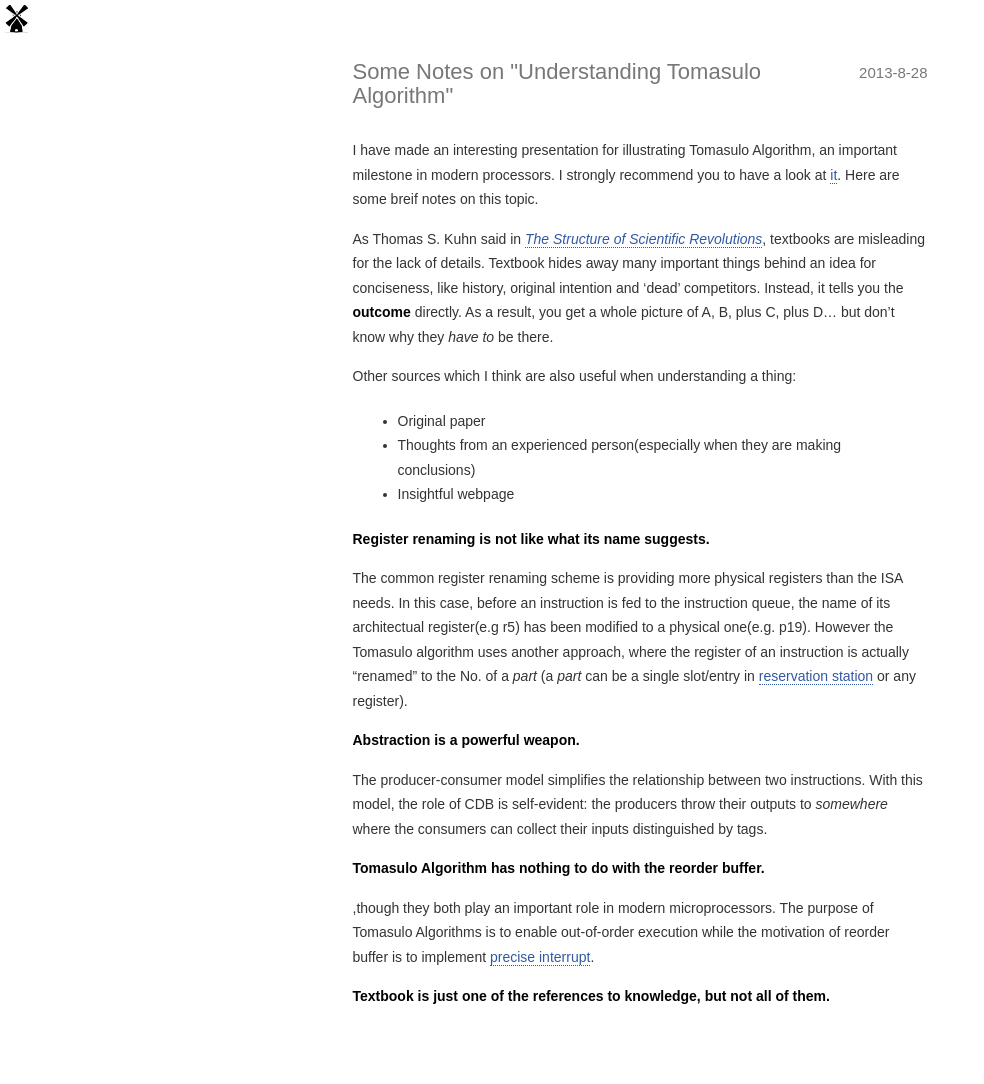
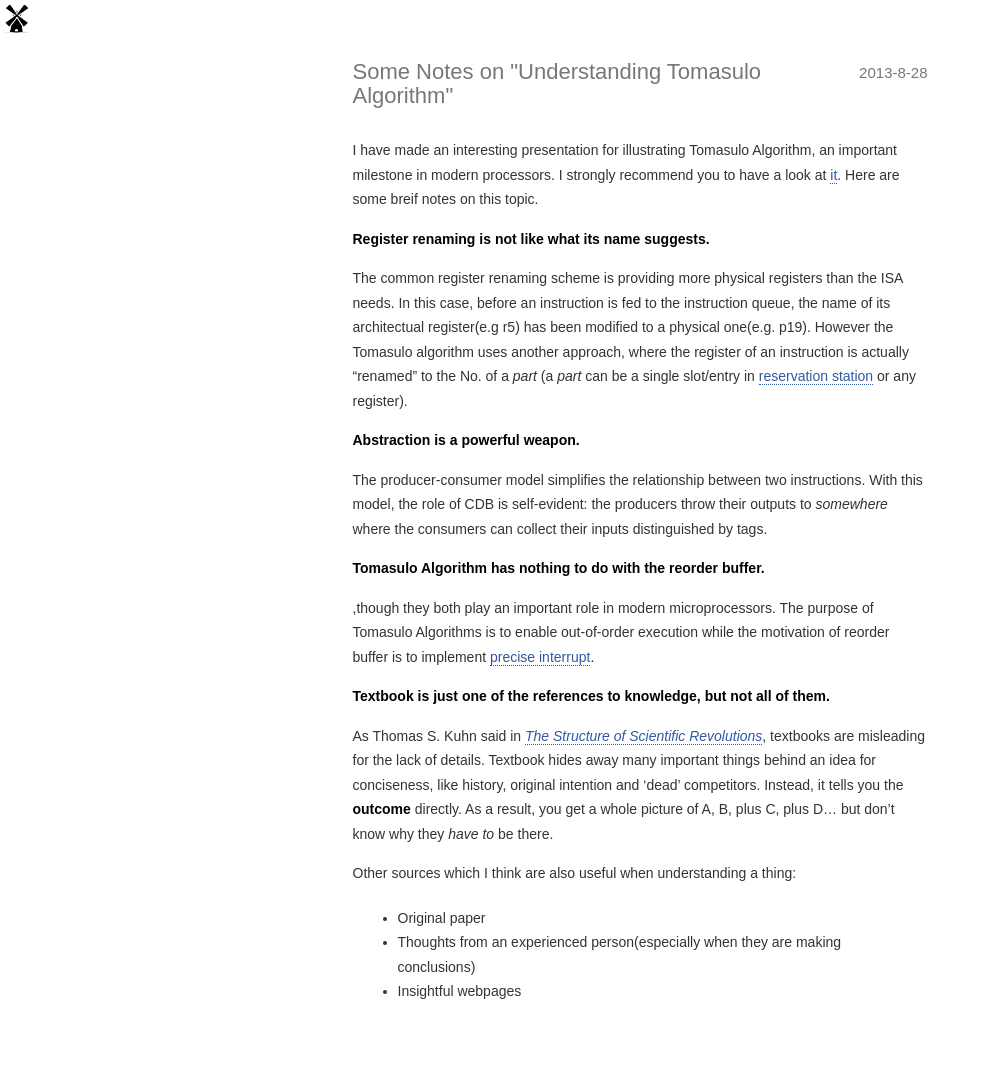
Before and after one commit to dreamsome/onesuper.github.com, a Jekyll site: the page built from _posts/technium/2013-08-28-SomeNotesOnUnderstandingTomasuloAlgorithm.md, in a window 1280 px wide. Shown: the whole page, without its empty margins (0-984 px from the left). Built offline with Jekyll 4.4.1, drawn with Linux system fonts in a browser that asks for light colours; Markdown is read by kramdown in place of the engine named in the settings; some of the changed lines change nothing that is shown.

Commit message:
update v3

```diff
--- a/_posts/technium/2013-08-28-SomeNotesOnUnderstandingTomasuloAlgorithm.md
+++ b/_posts/technium/2013-08-28-SomeNotesOnUnderstandingTomasuloAlgorithm.md
@@ -5,15 +5,6 @@ title: "Some Notes on \"Understanding Tomasulo Algorithm\""
 
 I have made an interesting presentation for illustrating Tomasulo Algorithm, an important milestone in modern processors. I strongly recommend you to have a look at [it](http://www.slideshare.net/onesuper/understanding-tomasolu-algorithm). Here are some breif notes on this topic.
 
-
-
-As Thomas S. Kuhn said in *[The Structure of Scientific Revolutions](http://www.amazon.com/Structure-Scientific-Revolutions-Thomas-Kuhn/dp/0226458083)*, textbooks are misleading for the lack of details. Textbook hides away many important things behind an idea for conciseness, like history, original intention and 'dead' competitors. Instead, it tells you the **outcome** directly. As a result, you get a whole picture of A, B, plus C, plus D... but don't know why they *have to* be there.
-
-Other sources which I think are also useful when understanding a thing:
-
-* Original paper
-* Thoughts from an experienced person(especially when they are making conclusions)
-* Insightful webpage
 
 **Register renaming is not like what its name suggests.**
 
@@ -29,3 +20,12 @@ The producer-consumer model simplifies the relationship between two instructions
 ,though they both play an important role in modern microprocessors. The purpose of Tomasulo Algorithms is to enable out-of-order execution while the motivation of reorder buffer is to implement [precise interrupt](http://ieeexplore.ieee.org/stamp/stamp.jsp?arnumber=00004607).
 
 **Textbook is just one of the references to knowledge, but not all of them.**
+
+
+As Thomas S. Kuhn said in *[The Structure of Scientific Revolutions](http://www.amazon.com/Structure-Scientific-Revolutions-Thomas-Kuhn/dp/0226458083)*, textbooks are misleading for the lack of details. Textbook hides away many important things behind an idea for conciseness, like history, original intention and 'dead' competitors. Instead, it tells you the **outcome** directly. As a result, you get a whole picture of A, B, plus C, plus D... but don't know why they *have to* be there.
+
+Other sources which I think are also useful when understanding a thing:
+
+* Original paper
+* Thoughts from an experienced person(especially when they are making conclusions)
+* Insightful webpages
```
